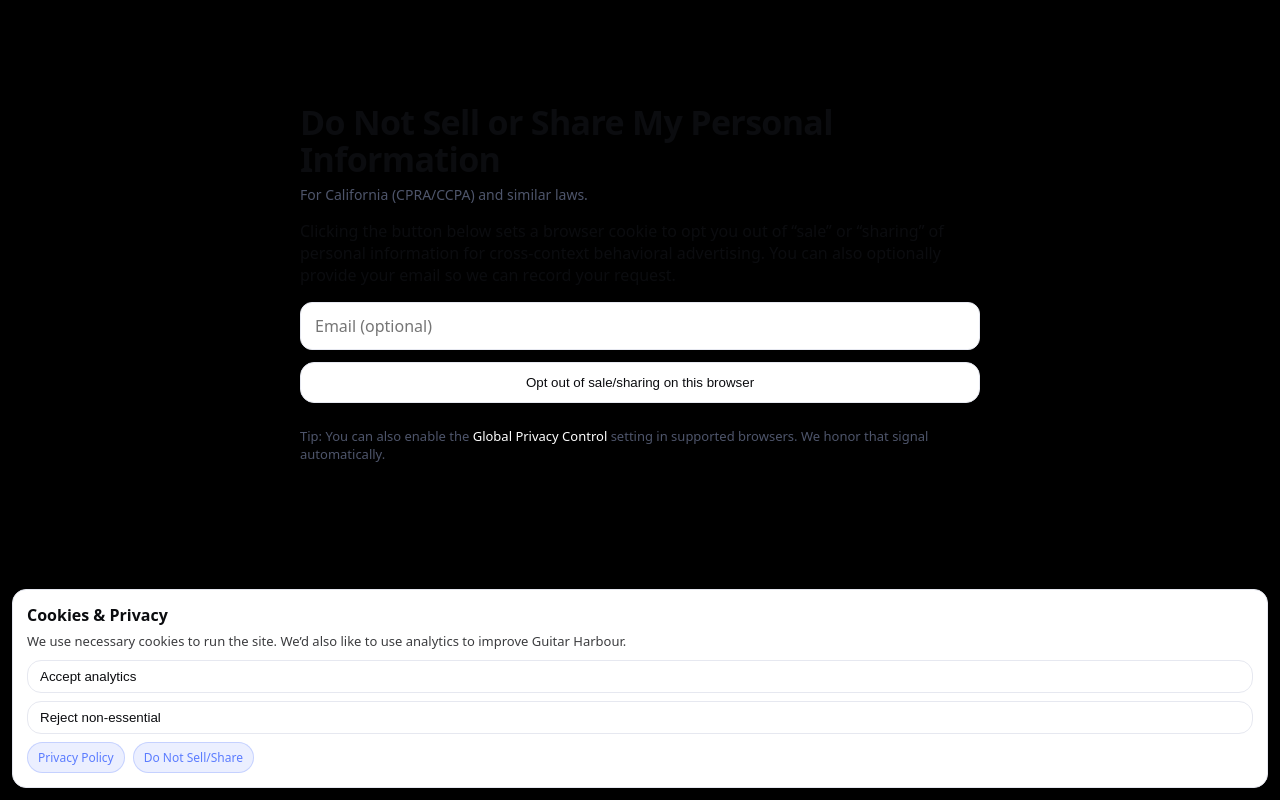
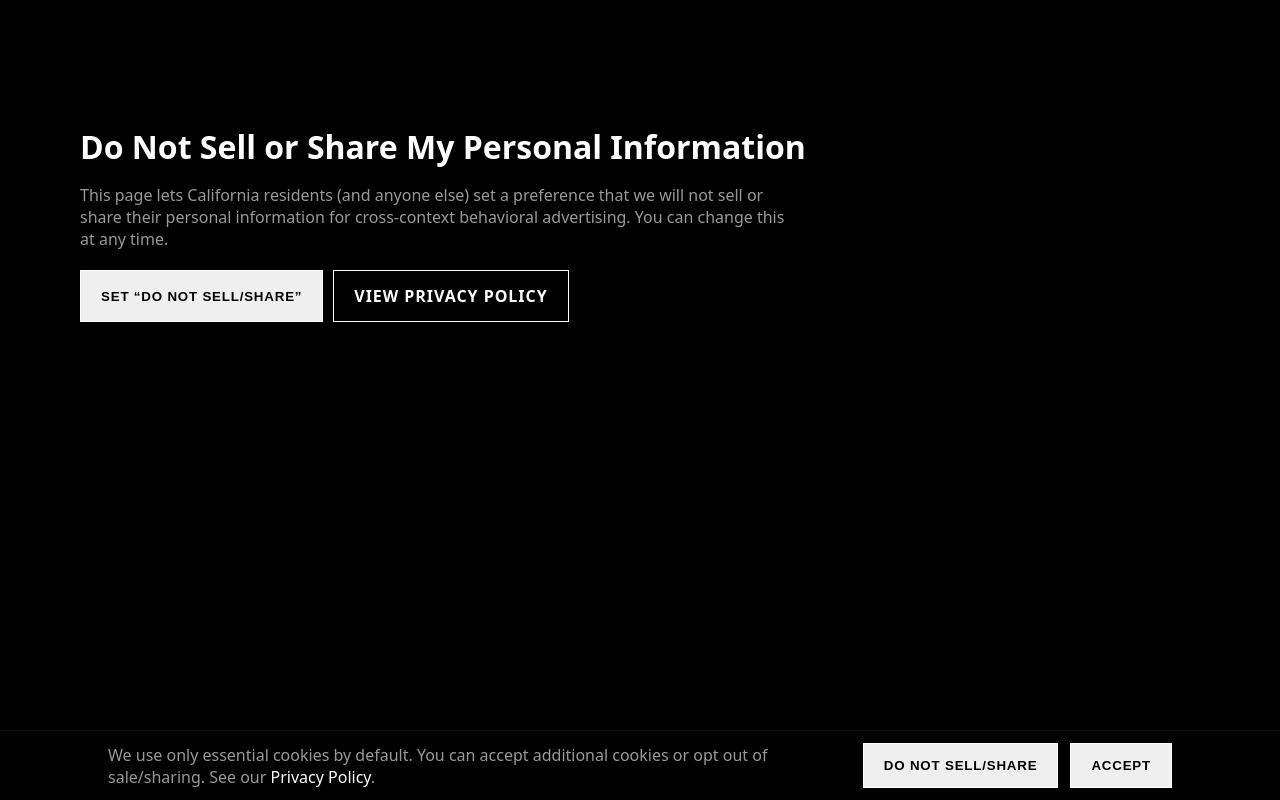
Before and after one commit to sodapop1104/guitarharbour, a Next.js app: page /do-not-sell in a window 1280 px wide. Built offline with nearby package versions, Linux system fonts and the light colour scheme.

Commit message:
fix: remove any types in CCPA pages; typed state/handlers

```diff
--- a/app/do-not-sell/page.tsx
+++ b/app/do-not-sell/page.tsx
@@ -1,76 +1,46 @@
 'use client';
 
-import { useEffect, useMemo, useState } from "react";
+import { useState } from 'react';
+
+type Status = 'idle' | 'saving' | 'done' | 'error';
 
 export default function DoNotSellPage() {
-  const [email, setEmail] = useState("");
-  const [msg, setMsg] = useState<string | null>(null);
-  const gpc = useMemo(
-    () => (typeof navigator !== "undefined" && (navigator as any).globalPrivacyControl) || false,
-    []
-  );
+  const [status, setStatus] = useState<Status>('idle');
+  const [message, setMessage] = useState<string>('');
 
-  useEffect(() => {
-    if (gpc) {
-      setMsg(
-        "Global Privacy Control (GPC) is enabled in your browser. We will treat this as a Do Not Sell/Share signal."
-      );
+  async function handleOptOut() {
+    try {
+      setStatus('saving');
+      const res = await fetch('/api/ccpa/optout', { method: 'POST' });
+      if (!res.ok) throw new Error('Request failed');
+      setStatus('done');
+      setMessage('Preference saved. We will not sell or share your personal information.');
+    } catch {
+      setStatus('error');
+      setMessage('Something went wrong. Please try again.');
     }
-  }, [gpc]);
-
-  async function submit(e: React.FormEvent) {
-    e.preventDefault();
-    setMsg(null);
-    const res = await fetch("/api/ccpa/optout", {
-      method: "POST",
-      headers: { "Content-Type": "application/json" },
-      body: JSON.stringify({ email: email.trim() || undefined, reason: "user_opt_out" }),
-    });
-    const j = await res.json().catch(() => ({}));
-    if (res.ok) setMsg("Saved. We set your opt-out preference on this browser and notified the site owner.");
-    else setMsg(j?.message || "Something went wrong. Please try again.");
   }
 
   return (
-    <main className="bp-wrap" style={{ maxWidth: 720 }}>
-      <h1 className="bp-title">Do Not Sell or Share My Personal Information</h1>
-      <p className="bp-subtitle" style={{ marginBottom: 12 }}>
-        For California (CPRA/CCPA) and similar laws.
+    <main className="container" style={{ padding: '40px 0 80px' }}>
+      <h1 style={{ marginBottom: 10 }}>Do Not Sell or Share My Personal Information</h1>
+      <p className="muted" style={{ marginBottom: 20, maxWidth: 720 }}>
+        This page lets California residents (and anyone else) set a preference that we will not sell or share their personal
+        information for cross-context behavioral advertising. You can change this at any time.
       </p>
 
-      {gpc ? (
-        <div className="bp-badge" style={{ display: "inline-block", marginBottom: 12 }}>
-          GPC detected: opt-out respected
-        </div>
+      <div style={{ display: 'flex', gap: 10, marginBottom: 14 }}>
+        <button className="btn" onClick={handleOptOut} disabled={status === 'saving'}>
+          {status === 'saving' ? 'Saving…' : 'Set “Do Not Sell/Share”'}
+        </button>
+        <a className="btn" href="/privacy">View Privacy Policy</a>
+      </div>
+
+      {message ? (
+        <p style={{ marginTop: 8, color: status === 'error' ? '#ff4d4f' : 'var(--muted)' }}>
+          {message}
+        </p>
       ) : null}
-
-      <p>
-        Clicking the button below sets a browser cookie to opt you out of “sale” or “sharing” of personal information
-        for cross-context behavioral advertising. You can also optionally provide your email so we can record your request.
-      </p>
-
-      <form onSubmit={submit} style={{ display: "grid", gap: 12, marginTop: 12 }}>
-        <input
-          className="bp-input"
-          placeholder="Email (optional)"
-          type="email"
-          value={email}
-          onChange={(e) => setEmail(e.target.value)}
-          inputMode="email"
-          autoComplete="email"
-        />
-        <button className="bp-slot" type="submit" style={{ textAlign: "center" }}>
-          Opt out of sale/sharing on this browser
-        </button>
-      </form>
-
-      {msg ? <p className="bp-help" style={{ marginTop: 12 }}>{msg}</p> : null}
-
-      <p className="bp-help" style={{ marginTop: 24 }}>
-        Tip: You can also enable the{" "}
-        <a href="https://globalprivacycontrol.org/" target="_blank" rel="noreferrer">Global Privacy Control</a>{" "}
-        setting in supported browsers. We honor that signal automatically.
-      </p>
     </main>
   );
 }
--- a/components/ConsentBanner.tsx
+++ b/components/ConsentBanner.tsx
@@ -1,59 +1,72 @@
 'use client';
 
-import { useEffect, useState } from "react";
+import { useEffect, useState } from 'react';
 
-const KEY = "gh_consent_v1";
-type Consent = { analytics: boolean; marketing: boolean; ts: number };
+function hasCookie(name: string): boolean {
+  return document.cookie.split('; ').some(c => c.startsWith(`${name}=`));
+}
+
+function setCookie(name: string, value: string, maxAgeSeconds: number): void {
+  const secure = location.protocol === 'https:' ? 'Secure; ' : '';
+  document.cookie = `${name}=${encodeURIComponent(value)}; ${secure}SameSite=Lax; Path=/; Max-Age=${maxAgeSeconds}`;
+}
 
 export default function ConsentBanner() {
-  const [open, setOpen] = useState(false);
+  const [open, setOpen] = useState<boolean>(false);
 
   useEffect(() => {
-    const gpc = (typeof navigator !== "undefined" && (navigator as any).globalPrivacyControl) || false;
-    const saved = typeof window !== "undefined" ? localStorage.getItem(KEY) : null;
-    if (!saved) {
-      setOpen(true);
-      if (gpc) {
-        const c: Consent = { analytics: false, marketing: false, ts: Date.now() };
-        localStorage.setItem(KEY, JSON.stringify(c));
-        setOpen(false);
-      }
+    // Show banner if neither consent nor opt-out cookie exists
+    if (typeof document !== 'undefined') {
+      const seen = hasCookie('gh_consent') || hasCookie('gh_optout');
+      setOpen(!seen);
     }
   }, []);
 
-  function save(consent: Consent) {
-    localStorage.setItem(KEY, JSON.stringify(consent));
+  async function acceptAll() {
+    // Store consent for a year
+    setCookie('gh_consent', 'accepted', 60 * 60 * 24 * 365);
+    setOpen(false);
+  }
+
+  async function declineSharing() {
+    // Hit server route to persist opt-out + cookie (and set a local cookie as a fallback)
+    try {
+      await fetch('/api/ccpa/optout', { method: 'POST' });
+    } catch {
+      // fallback local cookie for a year
+      setCookie('gh_optout', '1', 60 * 60 * 24 * 365);
+    }
     setOpen(false);
   }
 
   if (!open) return null;
 
   return (
-    <div style={{
-      position: "fixed", inset: "auto 12px 12px 12px", zIndex: 1000,
-      background: "var(--bp-panel, #11131a)", color: "var(--bp-text, #e8eaf4)",
-      border: "1px solid var(--bp-border, #232637)", borderRadius: 14, padding: 14,
-      boxShadow: "0 8px 24px rgba(0,0,0,.35)"
-    }}>
-      <div style={{ fontWeight: 600, marginBottom: 6 }}>Cookies & Privacy</div>
-      <div style={{ opacity: .8, fontSize: 13, marginBottom: 10 }}>
-        We use necessary cookies to run the site. We’d also like to use analytics to improve Guitar Harbour.
-      </div>
-      <div style={{ display: "flex", gap: 8, flexWrap: "wrap" }}>
-        <button className="bp-slot" style={{ padding: "8px 12px" }}
-          onClick={() => save({ analytics: true, marketing: false, ts: Date.now() })}>
-          Accept analytics
+    <div
+      role="dialog"
+      aria-label="Privacy options"
+      style={{
+        position: 'fixed',
+        left: 0,
+        right: 0,
+        bottom: 0,
+        zIndex: 10000,
+        background: 'var(--bg)',
+        borderTop: '1px solid var(--line)',
+        padding: '12px 16px'
+      }}
+    >
+      <div className="container" style={{ display: 'flex', gap: 12, alignItems: 'center', flexWrap: 'wrap' }}>
+        <span className="muted" style={{ flex: 1, minWidth: 240 }}>
+          We use only essential cookies by default. You can accept additional cookies or opt out of sale/sharing.
+          See our <a href="/privacy">Privacy Policy</a>.
+        </span>
+        <button className="btn" onClick={declineSharing} aria-label="Do Not Sell or Share">
+          Do Not Sell/Share
         </button>
-        <button className="bp-slot" style={{ padding: "8px 12px" }}
-          onClick={() => save({ analytics: false, marketing: false, ts: Date.now() })}>
-          Reject non-essential
+        <button className="btn" onClick={acceptAll} aria-label="Accept">
+          Accept
         </button>
-        <a className="bp-badge" href="/privacy" style={{ textDecoration: "none", alignSelf: "center" }}>
-          Privacy Policy
-        </a>
-        <a className="bp-badge" href="/do-not-sell" style={{ textDecoration: "none", alignSelf: "center" }}>
-          Do Not Sell/Share
-        </a>
       </div>
     </div>
   );
```
